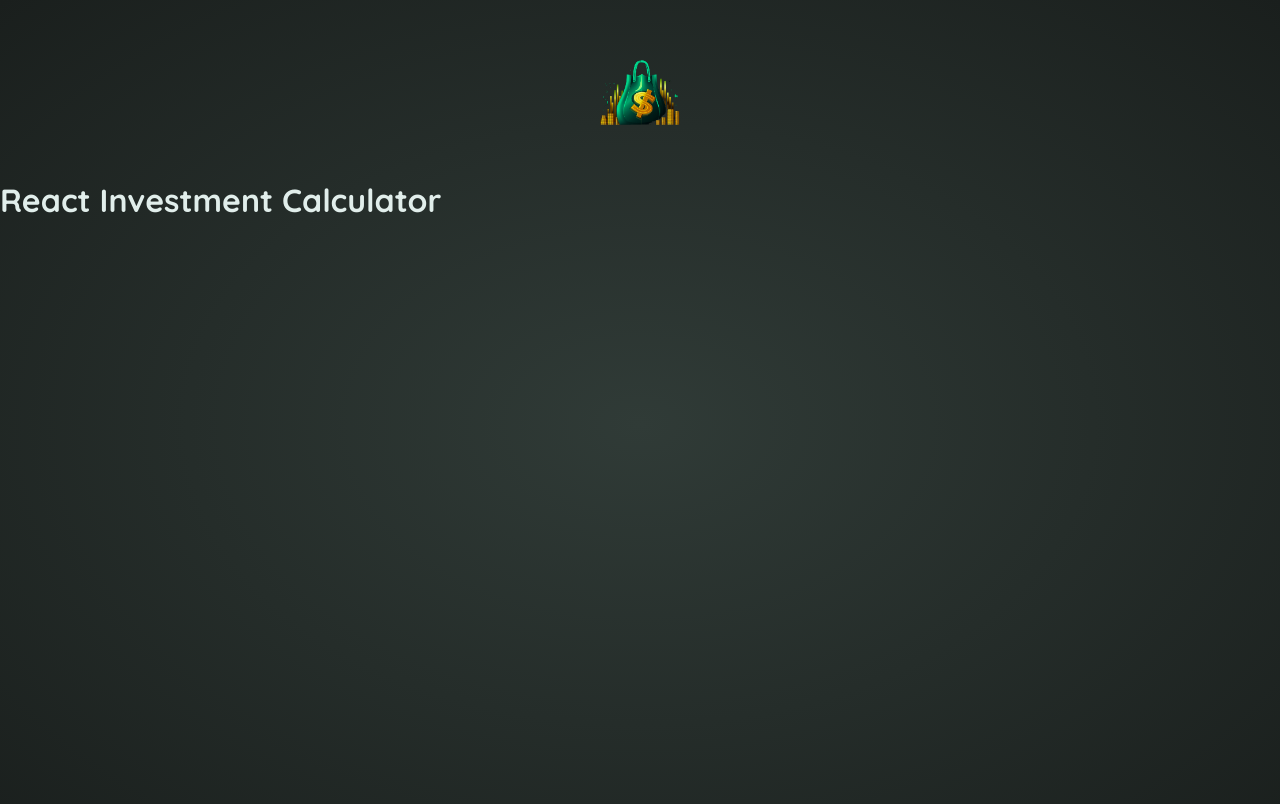
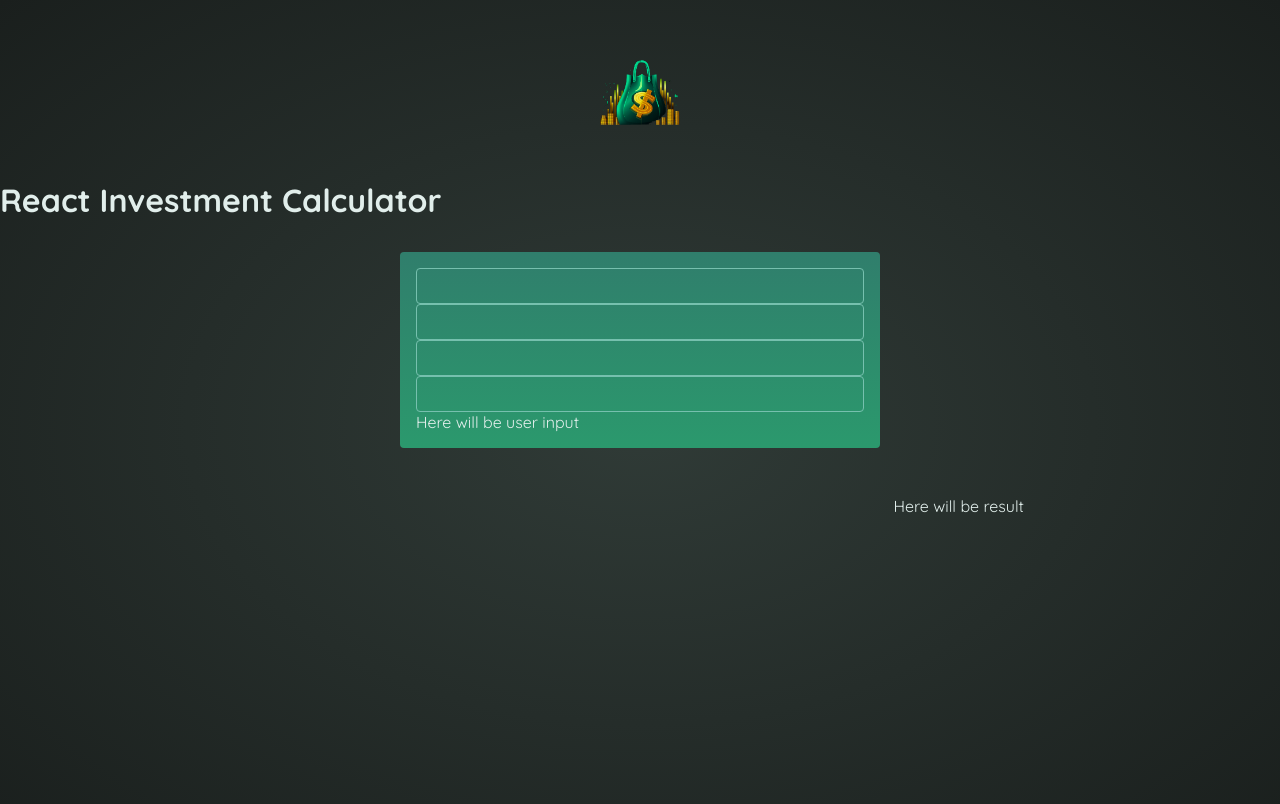
Before and after one commit to OleksiiKhalin/react-learning, a React (Vite) app: page / in a window 1280 px wide. Shown: the top 804 px of the page. Built offline with nearby package versions, Linux system fonts and the light colour scheme.

Commit message:
continuing

```diff
--- a/src/App.jsx
+++ b/src/App.jsx
@@ -5,10 +5,12 @@ import UserInput from './components/UserInput'
 
 function App() {
   return (
-    <body>
+    <main>
       <Header />
       <h1>React Investment Calculator</h1>
-    </body>
+      <UserInput />
+      <Result />
+    </main>
   )
 }
 
--- a/src/components/Result.jsx
+++ b/src/components/Result.jsx
@@ -1,5 +1,7 @@
 export default function Result() {
     return(
-        <div></div>
+        <div id='result'>
+            Here will be result
+        </div>
     );
 }
--- a/src/components/UserInput.jsx
+++ b/src/components/UserInput.jsx
@@ -1,5 +1,11 @@
 export default function UserInput() {
     return(
-        <div></div>
+        <div id="user-input">
+            <input onChange></input>
+            <input></input>
+            <input></input>
+            <input></input>
+            Here will be user input
+        </div>
     );
 }
```
